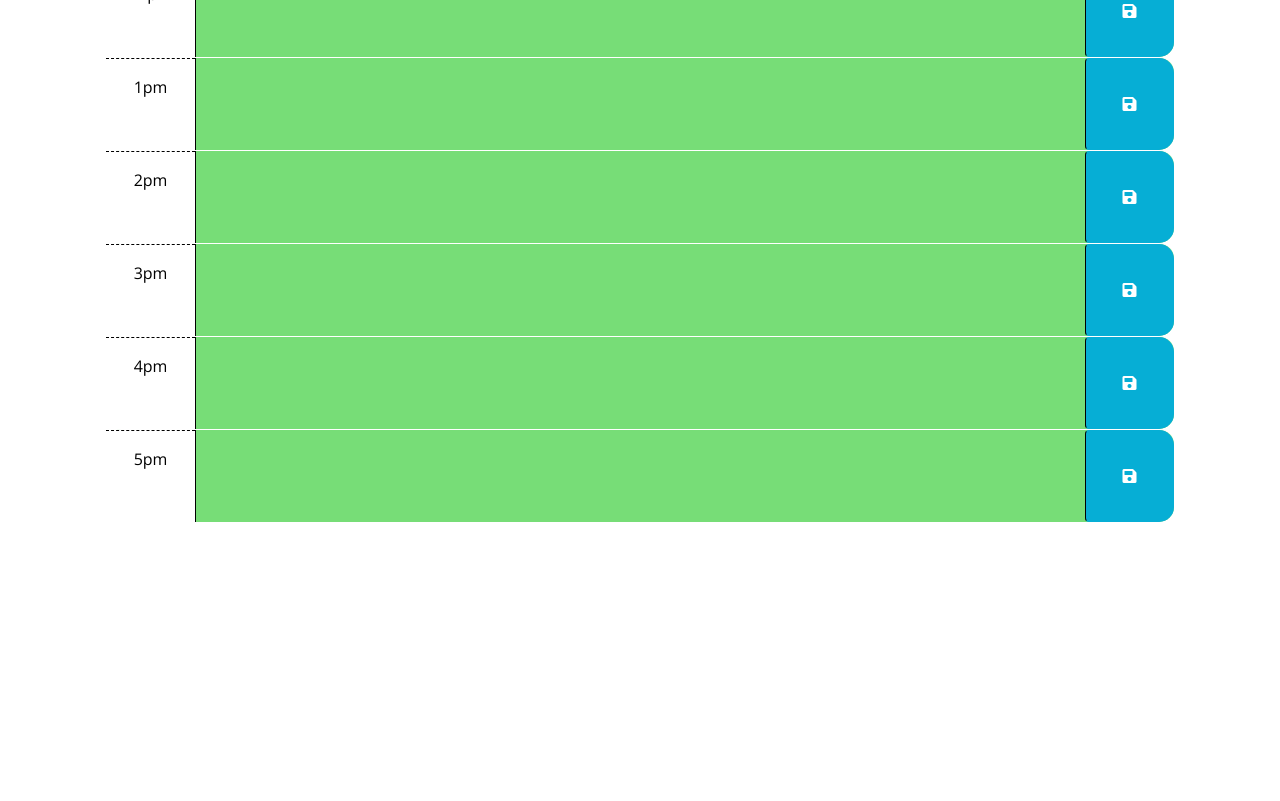
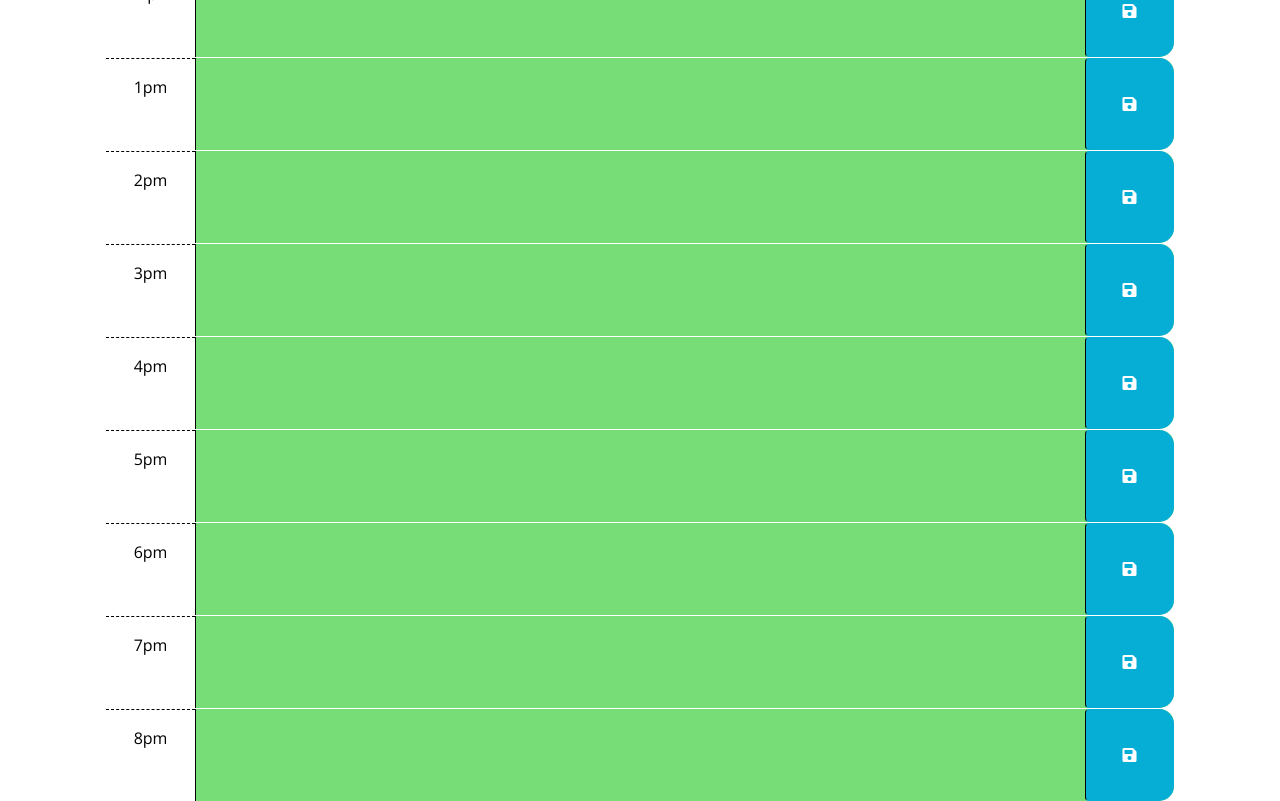
Before and after one commit to thatcher2020/day-planner, a website: page index.html in a window 1280 px wide. Shown: the part 617-1418 px from the top of the page. Before the commit the page ends 1139 px from the top, so only its background shows below. Drawn offline with nearby package versions, Linux system fonts and the light colour scheme.

Commit message:
added more time slots(time color switch not working)

```diff
--- a/Assets/js/script.js
+++ b/Assets/js/script.js
@@ -20,54 +20,25 @@ $(document).ready(function (){
   // saving to local storage
     $('.saveBtn').on('click', function(){
       var time = $(this).parent().attr('id')
-      var text = $(this).siblings('.description').val()
+      var text = $(this).siblings('.typed').val()
       localStorage.setItem(time, text)
     })
 
   // getting what was saved from local
-    $('#hour-9 .description').val(localStorage.getItem('hour-9'))
-    $('#hour-10 .description').val(localStorage.getItem('hour-10'))
-    $('#hour-11 .description').val(localStorage.getItem('hour-11'))
-    $('#hour-12 .description').val(localStorage.getItem('hour-12'))
-    $('#hour-13 .description').val(localStorage.getItem('hour-13'))
-    $('#hour-14 .description').val(localStorage.getItem('hour-14'))
-    $('#hour-15 .description').val(localStorage.getItem('hour-15'))
-    $('#hour-16 .description').val(localStorage.getItem('hour-16'))
-    $('#hour-17 .description').val(localStorage.getItem('hour-17'))
+    $('#hour-9 .typed').val(localStorage.getItem('hour-9'))
+    $('#hour-10 .typed').val(localStorage.getItem('hour-10'))
+    $('#hour-11 .typed').val(localStorage.getItem('hour-11'))
+    $('#hour-12 .typed').val(localStorage.getItem('hour-12'))
+    $('#hour-13 .typed').val(localStorage.getItem('hour-13'))
+    $('#hour-14 .typed').val(localStorage.getItem('hour-14'))
+    $('#hour-15 .typed').val(localStorage.getItem('hour-15'))
+    $('#hour-16 .typed').val(localStorage.getItem('hour-16'))
+    $('#hour-17 .typed').val(localStorage.getItem('hour-17'))
+    $('#hour-18 .typed').val(localStorage.getItem('hour-18'))
+    $('#hour-19 .typed').val(localStorage.getItem('hour-19'))
+    $('#hour-20 .typed').val(localStorage.getItem('hour-20'))
+
 
   // displaying current date in header
     $('#currentDay').text(dayjs().format('dddd, MMMM D'))
   })
-
-
-
-
-
-
-
-
-
-
-// Wrap all code that interacts with the DOM in a call to jQuery to ensure that
-// the code isn't run until the browser has finished rendering all the elements
-// in the html.
-$(function () {
-  // TODO: Add a listener for click events on the save button. This code should
-  // use the id in the containing time-block as a key to save the user input in
-  // local storage. HINT: What does `this` reference in the click listener
-  // function? How can DOM traversal be used to get the "hour-x" id of the
-  // time-block containing the button that was clicked? How might the id be
-  // useful when saving the description in local storage?
-  //
-  // TODO: Add code to apply the past, present, or future class to each time
-  // block by comparing the id to the current hour. HINTS: How can the id
-  // attribute of each time-block be used to conditionally add or remove the
-  // past, present, and future classes? How can Day.js be used to get the
-  // current hour in 24-hour time?
-  //
-  // TODO: Add code to get any user input that was saved in localStorage and set
-  // the values of the corresponding textarea elements. HINT: How can the id
-  // attribute of each time-block be used to do this?
-  //
-  // TODO: Add code to display the current date in the header of the page.
-});
--- a/index.html
+++ b/index.html
@@ -105,6 +105,30 @@
         </button>
       </div>
 
+      <div id="hour-18" class="row time-block future">
+        <div class="col-2 col-md-1 hour text-center py-3">6pm</div>
+        <textarea class="col-8 col-md-10 description" rows="3"> </textarea>
+        <button class="btn saveBtn col-2 col-md-1" aria-label="save">
+          <i class="fas fa-save" aria-hidden="true"></i>
+        </button>
+      </div>
+
+      <div id="hour-19" class="row time-block future">
+        <div class="col-2 col-md-1 hour text-center py-3">7pm</div>
+        <textarea class="col-8 col-md-10 description" rows="3"> </textarea>
+        <button class="btn saveBtn col-2 col-md-1" aria-label="save">
+          <i class="fas fa-save" aria-hidden="true"></i>
+        </button>
+      </div>
+
+      <div id="hour-20" class="row time-block future">
+        <div class="col-2 col-md-1 hour text-center py-3">8pm</div>
+        <textarea class="col-8 col-md-10 description" rows="3"> </textarea>
+        <button class="btn saveBtn col-2 col-md-1" aria-label="save">
+          <i class="fas fa-save" aria-hidden="true"></i>
+        </button>
+      </div>
+
     <script src="https://code.jquery.com/jquery-3.4.1.min.js"></script>
     <script
       src="https://cdn.jsdelivr.net/npm/dayjs@1.11.3/dayjs.min.js"
```
